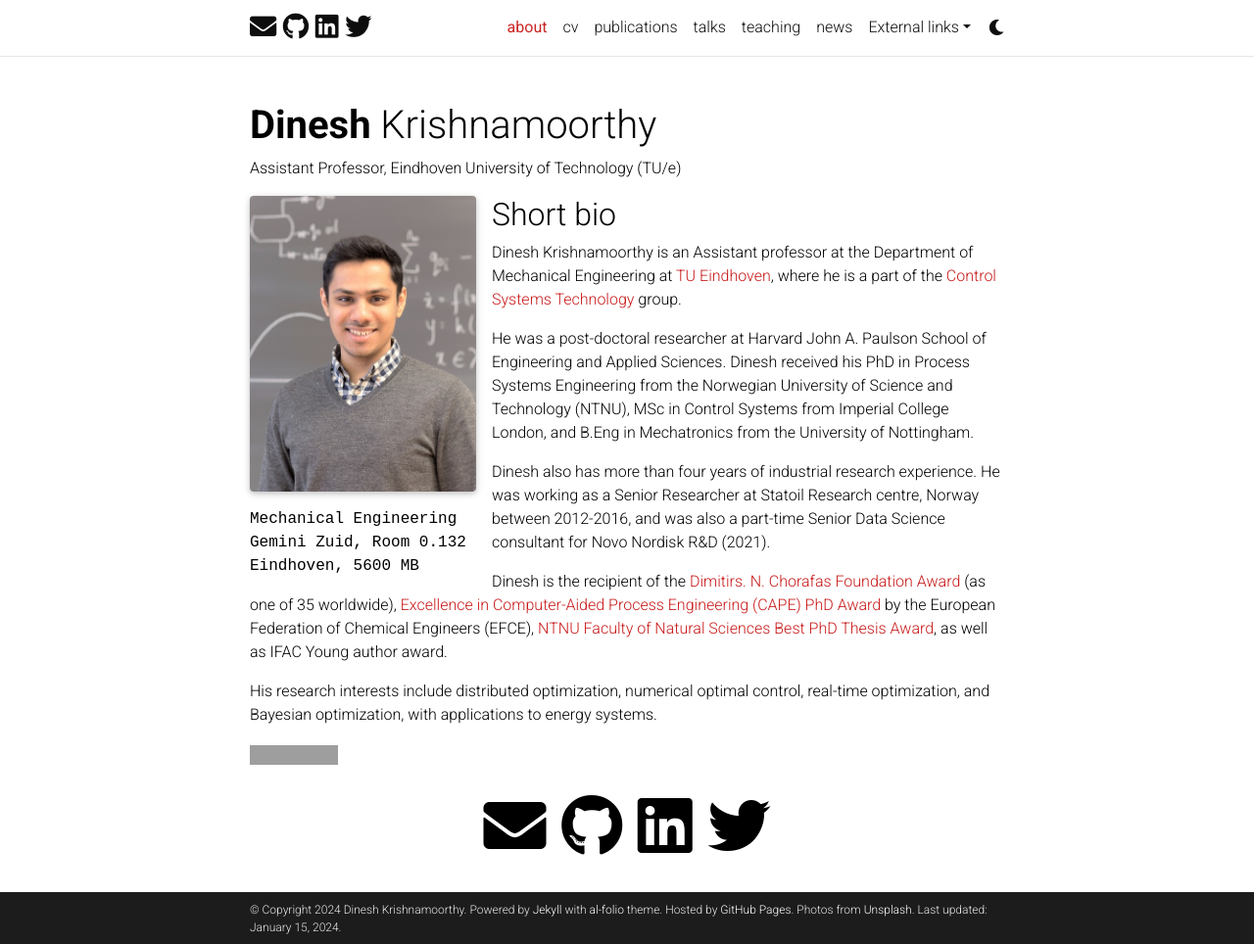
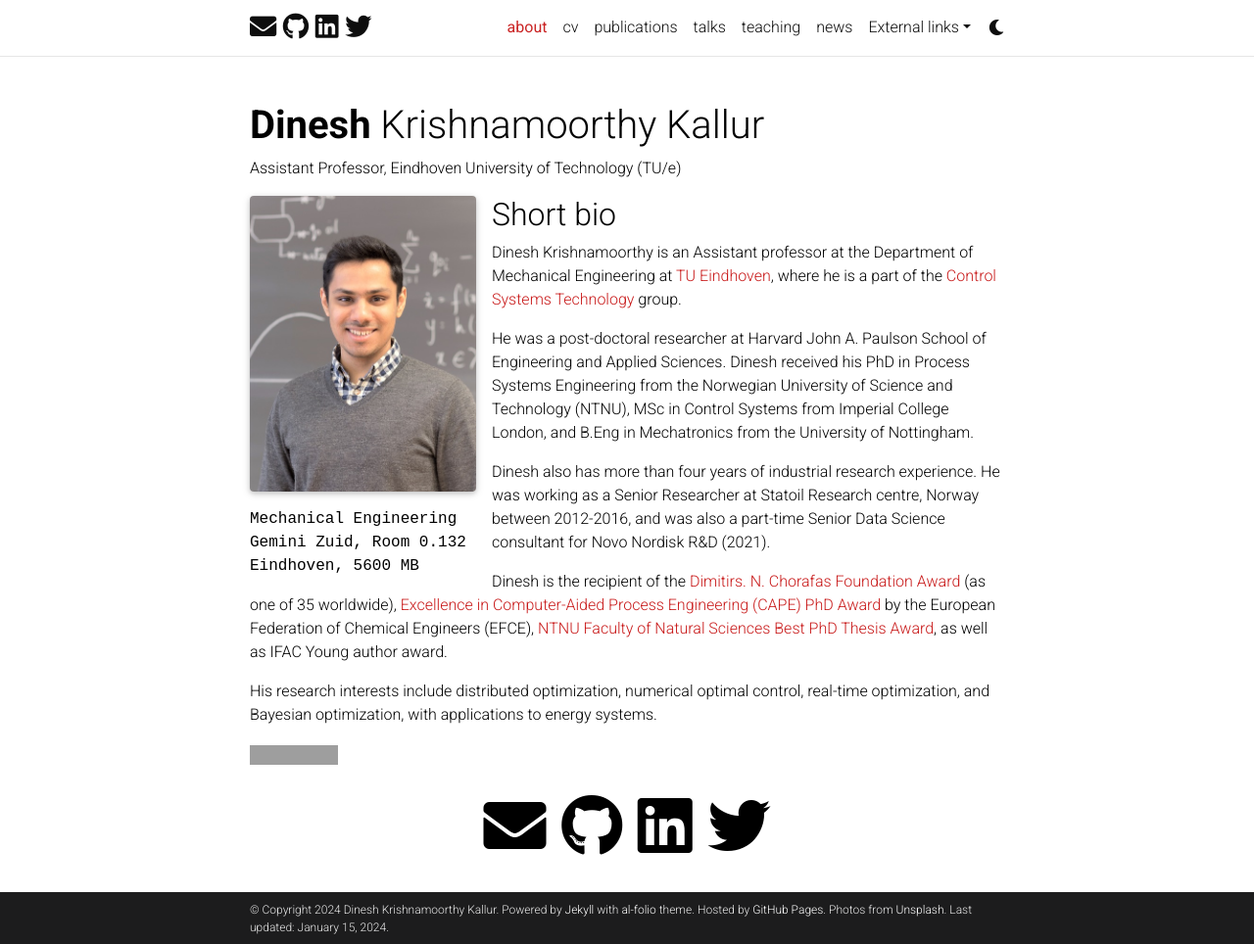
Before and after one commit to dinesh-krishnamoorthy/dinesh-krishnamoorthy.github.io, a Jekyll site: the page built from _pages/about.md, in a window 1280 px wide and 964 px high. Shown: the whole window at 98% size. Built offline with Jekyll 4.4.1, drawn with Linux system fonts in a browser that asks for light colours; full-size pictures stand in for the smaller copies a plugin makes; comment, search, counter and statistics services are not loaded; a style sheet for code colours, icons or effects is not loaded; grey boxes are pictures that could not be loaded.

Commit message:
Update _config.yml

```diff
--- a/_config.yml
+++ b/_config.yml
@@ -4,8 +4,8 @@
 
 title: blank # the website title (if blank, full name will be used instead)
 first_name: Dinesh
-middle_name:
-last_name: Krishnamoorthy
+middle_name: Krishnamoorthy
+last_name: Kallur
 email: d.krishnamoorthy@tue.nl
 description: > # the ">" symbol means to ignore newlines until "footer_text:"
  Assistant Professor, TU/e.
```
